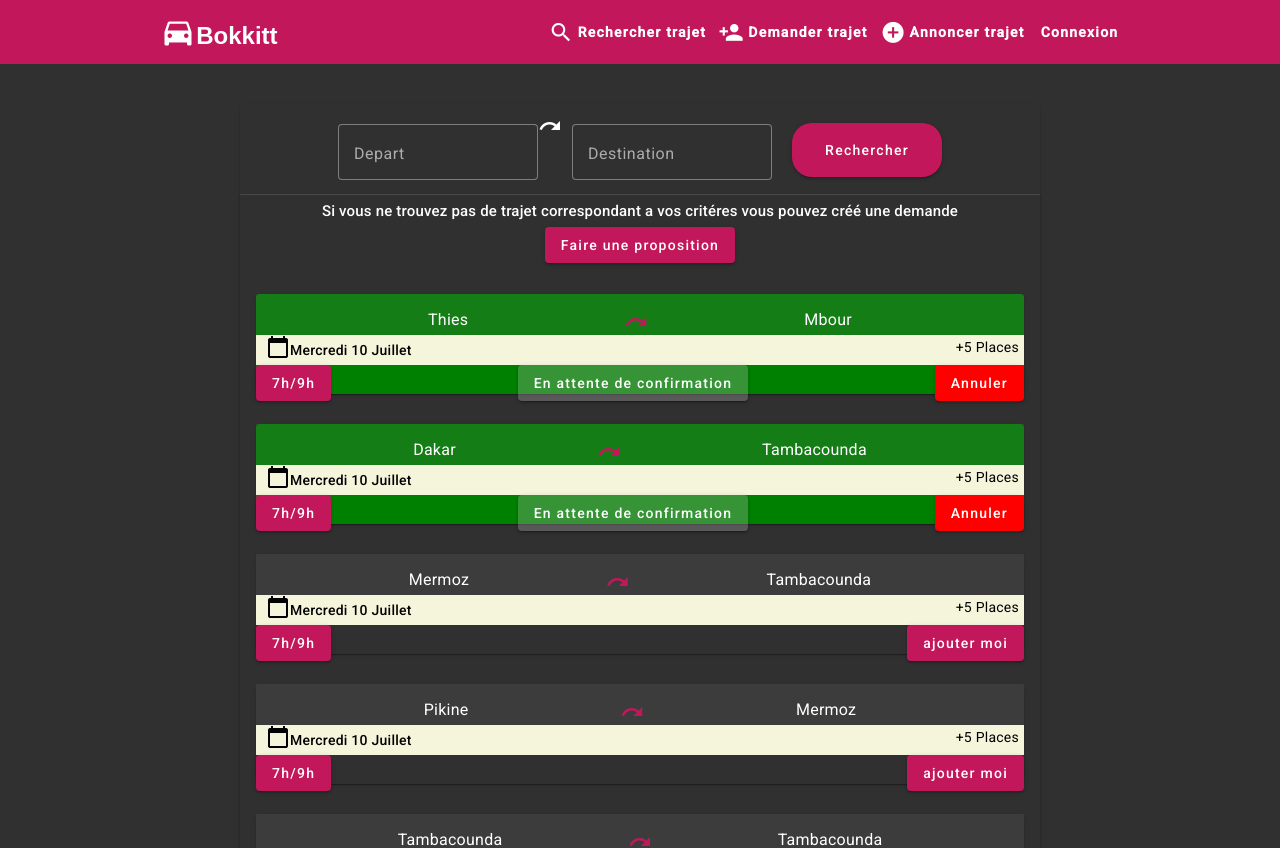
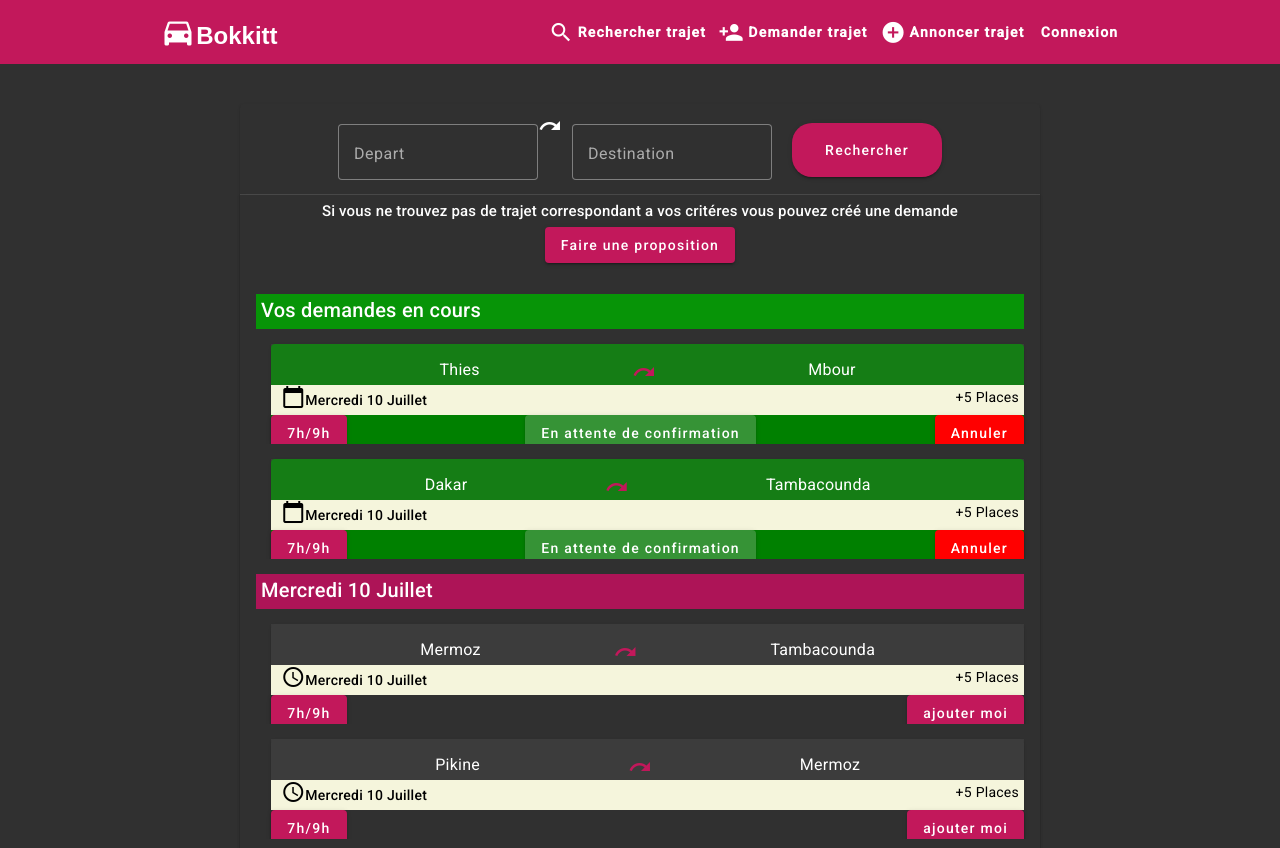
Before and after one commit to mouhamadoudou/Bokkitt-Front, an Angular app: page /ride-request in a window 1280 px wide. Shown: the top 848 px of the page. Built offline with nearby package versions, Linux system fonts and the light colour scheme.

Commit message:
update designe

```diff
--- a/src/app/app-routing.module.ts
+++ b/src/app/app-routing.module.ts
@@ -34,7 +34,7 @@ const routes: Routes = [
 
       //   ]
       // },
-      { path: "", component: DriverDashboardComponent },
+      { path: "", component: RideRequestListComponent },
 
       // { path: "", component: HomeComponent },
       { path: "home", component: HomeComponent },
@@ -52,10 +52,10 @@ const routes: Routes = [
       { path: "verification", component: VerificationComponent },
       { path: "ride-request", component: RideRequestListComponent },
       { path: "informations", component: DashboardComponent },
-      // {
-      //   path: "DriverDashboardComponent", component: DriverDashboardComponent,
-      //   canActivate: [AuthorizationGuard], data: { roles: ['DRIVER'] }
-      // },
+      {
+        path: "DriverDashboardComponent", component: DriverDashboardComponent,
+        canActivate: [AuthorizationGuard], data: { roles: ['DRIVER'] }
+      },
 
 
 
--- a/src/app/ride-request-list/ride-request-list.component.css
+++ b/src/app/ride-request-list/ride-request-list.component.css
@@ -68,9 +68,9 @@ mat-card-content {
 .table-comp {
     display: flex;
     justify-content: space-around;
-    width: 100%;
+    width: 98%;
     height: 100px;
-    margin: 15px 0;
+    margin: 15px 0 0 2%;
     cursor: pointer;
 
     background-color: transparent;
@@ -79,9 +79,9 @@ mat-card-content {
 .table-comp-subscribe {
     display: flex;
     justify-content: space-around;
-    width: 100%;
+    width: 98%;
     height: 100px;
-    margin: 15px 0;
+    margin: 15px 0 0 2%;
     cursor: pointer;
 
     background-color: green;
@@ -121,6 +121,21 @@ mat-card-content {
 .no-results {
     text-align: center;
     padding-bottom: 15px;
+}
+
+.date-header {
+    margin-top: 15px;
+    width: 100%;
+    height: 35px;
+    background-color: #AD1457;
+
+    h2 {
+        margin-left: 5px;
+    }
+}
+
+.vdem {
+    background-color: rgb(7, 148, 7);
 }
 
 @media (max-width: 1200px) {
--- a/src/app/ride-request-list/ride-request-list.component.html
+++ b/src/app/ride-request-list/ride-request-list.component.html
@@ -66,6 +66,18 @@
                         {{filterValues.destination}}</mat-card-title>
 
                     <td mat-cell *matCellDef="let element">
+                        <div class="date-header" *ngIf="tmpDate !== element.date && !element.isSubscribe">
+                            {{updateTmpDate(element.date)}}
+                            <h2 >
+                                {{element.date}}
+                            </h2>
+                        </div>
+                        <div class="date-header vdem" *ngIf="element.isSubscribe && tmpDate !== 'Vdem'">
+                            {{updateTmpDate("Vdem")}}
+                            <h2 >
+                                Vos demandes en cours
+                            </h2>
+                        </div>
                         <mat-card *ngIf="!element.isSubscribe" class="table-comp"
                             (click)="openDialog({ Encode : 'add-me', Element : element})">
                             <mat-card-header>
@@ -77,7 +89,7 @@
                             <mat-card-content class="traject-contanair">
                                 <div class="traject">
                                     <div class="depart-date">
-                                        <mat-icon>calendar_today</mat-icon>
+                                        <mat-icon>access_time</mat-icon>
                                         <p> {{ element.date}} </p>
                                     </div>
                                     <div class="nb-place">
--- a/src/app/ride-request-list/ride-request-list.component.ts
+++ b/src/app/ride-request-list/ride-request-list.component.ts
@@ -37,6 +37,7 @@ export class RideRequestListComponent implements OnInit, AfterViewInit {
   public city = ["Dakar", "Thies", "Mbour", "Saly", "Tambacounda", "Tambacounda", "Mermoz", "Pikine"];
   public client = ["Mohammed", undefined];
   public completed = [true, false, true];
+  public tmpDate : string = "";
 
 
   filterValues = {
@@ -73,7 +74,7 @@ export class RideRequestListComponent implements OnInit, AfterViewInit {
           id : i,
           depart : this.city[Math.floor(Math.random() * this.city.length)],
           destination: this.city[Math.floor(Math.random() * this.city.length)],
-          date : "Mercredi 10 Juillet",
+          date : i < 5 ? "Mercredi 10 Juillet" : "Mercredi 30 Juillet",
           time : "12h30",
           chair : 3,
           isSubscribe : i == 1 || i == 2 ? true : false
@@ -82,6 +83,11 @@ export class RideRequestListComponent implements OnInit, AfterViewInit {
     }
     this.dataSource = new MatTableDataSource(traject)
     this.dataSource.filterPredicate = this.createFilter();
+  }
+
+
+  updateTmpDate (newDate : string) : void {
+    this.tmpDate = newDate;
   }
 
   private _filter(value: string): string[] {
```
